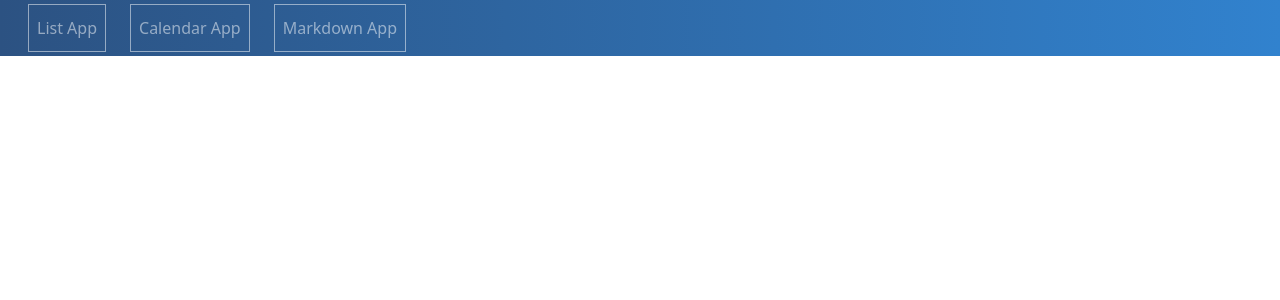
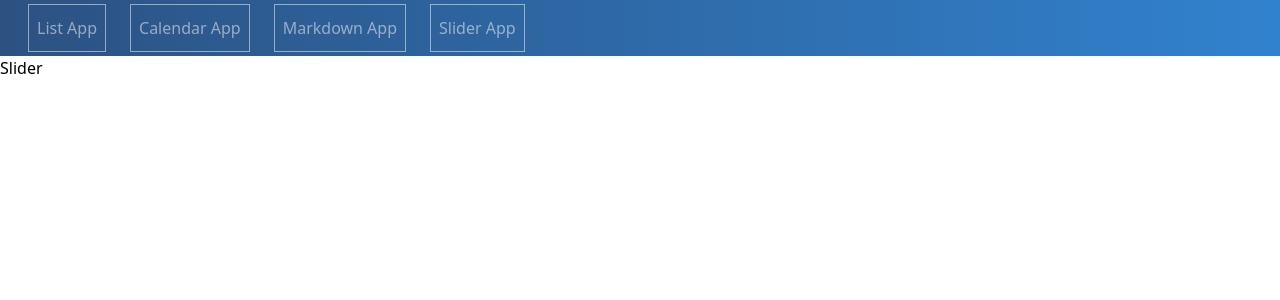
Before and after one commit to Arestmo/vue-3-multiapp, a Vue app: page /slider-app in a window 1280 px wide. Shown: the top 300 px of the page. Built offline with nearby package versions, Linux system fonts and the light colour scheme.

Commit message:
Add slider route

```diff
--- a/src/components/Header.vue
+++ b/src/components/Header.vue
@@ -1,6 +1,9 @@
 <template>
   <nav class="w-full bg-gradient-to-r from-blue-800 to-blue-600 text-white py-4 px-4">
-    <router-link v-for="item in items" :key="item.to" :to=item.to class="header-item px-2 py-3 mx-3">{{ item.title }}</router-link>
+    <router-link v-for="item in items" :key="item.to" :to=item.to class="header-item px-2 py-3 mx-3">{{
+        item.title
+      }}
+    </router-link>
   </nav>
 </template>
 
@@ -10,18 +13,10 @@ export default {
   data() {
     return {
       items: [
-        {
-          title: 'List App',
-          to: '/list-app'
-        },
-        {
-          title: 'Calendar App',
-          to: '/calendar-app'
-        },
-        {
-          title: 'Markdown App',
-          to: '/markdown-app'
-        },
+        { title: 'List App',      to: '/list-app'},
+        { title: 'Calendar App',  to: '/calendar-app'},
+        { title: 'Markdown App',  to: '/markdown-app'},
+        { title: 'Slider App',  to: '/slider-app'},
       ]
     }
   }
--- a/src/components/Slider.vue
+++ b/src/components/Slider.vue
@@ -1,5 +1,5 @@
 <template>
-
+  <h1> Slider</h1>
 </template>
 
 <script>
--- a/src/router.js
+++ b/src/router.js
@@ -2,11 +2,13 @@ import {createRouter, createWebHistory} from 'vue-router';
 import Home from "@/components/Home";
 import Calendar from "@/components/Calendar";
 import Markdown from "@/components/Markdown";
+import Slider from "@/components/Slider";
 const routes = [
   {path: '/', component: Home},
   {path: '/list-app', component: Home},
   {path: '/calendar-app', component: Calendar},
   {path: '/markdown-app', component: Markdown},
+  {path: '/slider-app', component: Slider},
 ]
 const router = createRouter({
   history: createWebHistory(),
```
